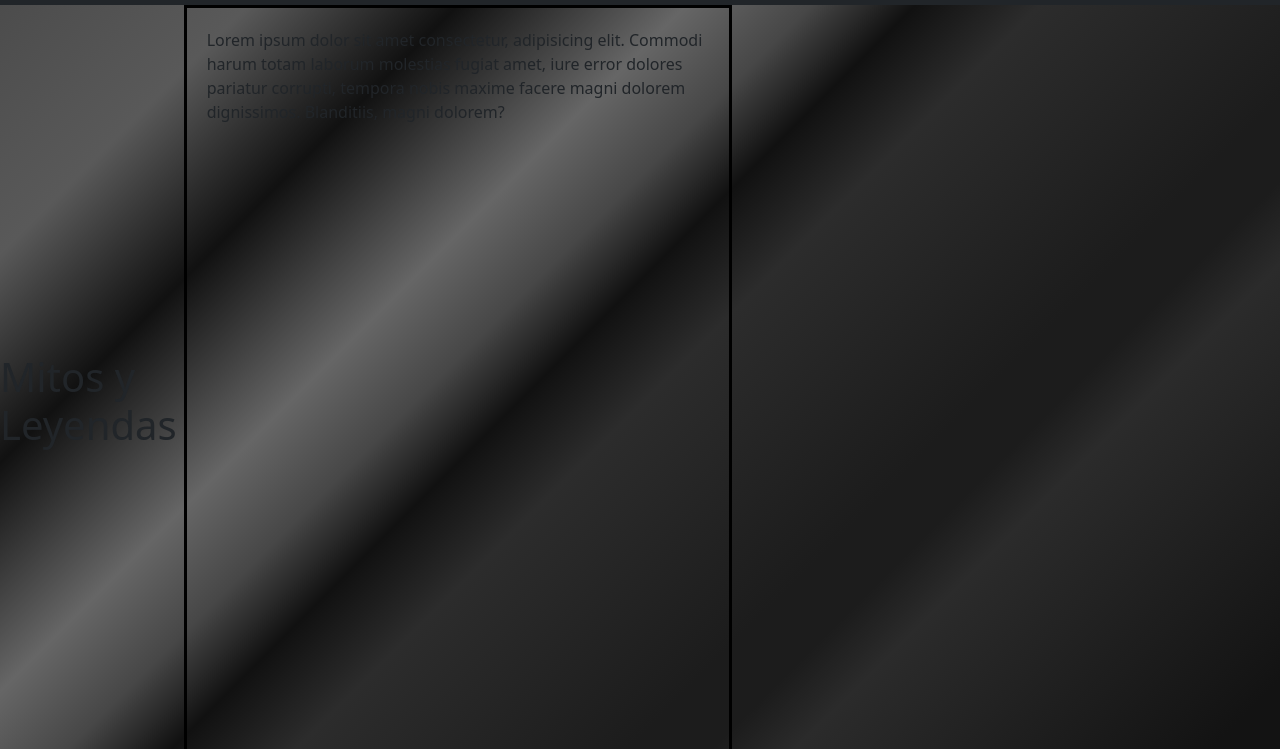
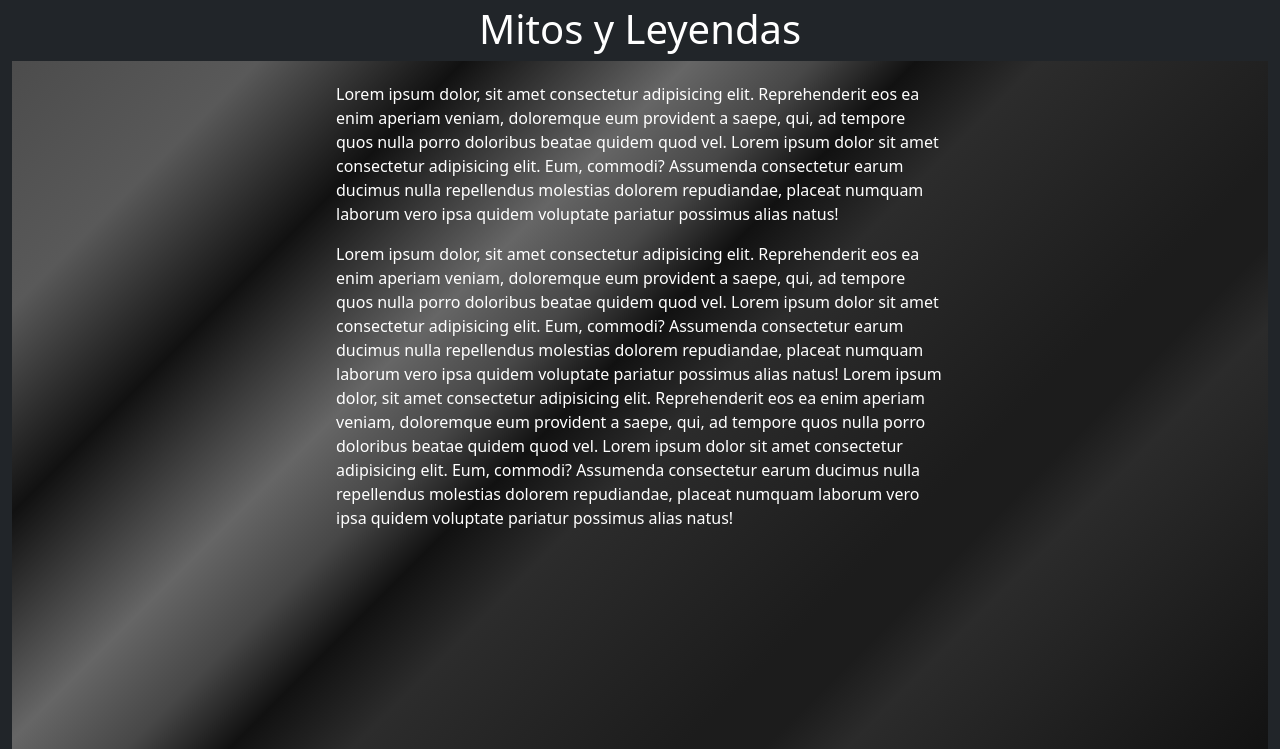
Before and after one commit to LeapGate/mitologia-LeonardoPortal, a website: page leyendas.html in a window 1280 px wide. Shown: the part 51-800 px from the top of the page. Drawn offline with nearby package versions, Linux system fonts and the light colour scheme.

Commit message:
Cambios en titulos y agregado de metas

```diff
--- /dev/null
+++ b/Cambios sass2.txt
@@ -0,0 +1,4 @@
+Se colocaron titulos
+se aplico seo
+se usaron metas decription
+se usaon ejemolos de map, mixin y extend
--- a/leyendas.html
+++ b/leyendas.html
@@ -5,6 +5,7 @@
     <meta name="viewport" content="width=device-width, initial-scale=1.0">
     <link href="https://cdn.jsdelivr.net/npm/bootstrap@5.0.2/dist/css/bootstrap.min.css" rel="stylesheet" integrity="sha384-EVSTQN3/azprG1Anm3QDgpJLIm9Nao0Yz1ztcQTwFspd3yD65VohhpuuCOmLASjC" crossorigin="anonymous">
     <link rel="stylesheet" href="css/stylo.css">
+    <meta name="description" content="Leyendas conocidas y mas!">
     <title>Leyendas</title>
 </head>
 <body>
@@ -25,12 +26,16 @@
         </div>
         </div>
     </nav>
-    <div class="contenedor">
-        <H1>Mitos y Leyendas</H1>
-        <section>
-            <div class="box">Lorem ipsum dolor sit amet consectetur adipisicing elit. Eum, commodi? Assumenda consectetur earum ducimus nulla repellendus molestias dolorem repudiandae, placeat numquam laborum vero ipsa quidem voluptate pariatur possimus alias natus!</div>
-            <div class="box">Lorem ipsum dolor sit amet consectetur, adipisicing elit. Commodi harum totam laborum molestias fugiat amet, iure error dolores pariatur corrupti, tempora nobis maxime facere magni dolorem dignissimos. Blanditiis, magni dolorem?</div>
-            <div class="box">Lorem ipsum dolor sit amet consectetur adipisicing elit. Beatae explicabo, veritatis repudiandae velit quidem in illum, quisquam aspernatur natus eum pariatur omnis! Ex maxime molestias aliquid aut eveniet, ad ducimus.</div>
+    <div class="container-fluid bg-dark">
+        <H1 id="titulo" class="text-center text-white bg-dark 100-vh">Mitos y Leyendas</H1>
+        <section class="contenedor">
+            <div class="box">
+                <p>Lorem ipsum dolor, sit amet consectetur adipisicing elit. Reprehenderit eos ea enim aperiam veniam, doloremque eum provident a saepe, qui, ad tempore quos nulla porro doloribus beatae quidem quod vel.
+                Lorem ipsum dolor sit amet consectetur adipisicing elit. Eum, commodi? Assumenda consectetur earum ducimus nulla repellendus molestias dolorem repudiandae, placeat numquam laborum vero ipsa quidem voluptate pariatur possimus alias natus!</p>
+                Lorem ipsum dolor, sit amet consectetur adipisicing elit. Reprehenderit eos ea enim aperiam veniam, doloremque eum provident a saepe, qui, ad tempore quos nulla porro doloribus beatae quidem quod vel.
+                Lorem ipsum dolor sit amet consectetur adipisicing elit. Eum, commodi? Assumenda consectetur earum ducimus nulla repellendus molestias dolorem repudiandae, placeat numquam laborum vero ipsa quidem voluptate pariatur possimus alias natus!
+                Lorem ipsum dolor, sit amet consectetur adipisicing elit. Reprehenderit eos ea enim aperiam veniam, doloremque eum provident a saepe, qui, ad tempore quos nulla porro doloribus beatae quidem quod vel.
+                Lorem ipsum dolor sit amet consectetur adipisicing elit. Eum, commodi? Assumenda consectetur earum ducimus nulla repellendus molestias dolorem repudiandae, placeat numquam laborum vero ipsa quidem voluptate pariatur possimus alias natus!</div>
         </section>
     </div>
     <footer>
--- a/scss/_main.scss
+++ b/scss/_main.scss
@@ -16,14 +16,33 @@
         }
 
     }
-    .box{
-        display: block;
-        height: 50rem;
-        width: 50%;
-        border: black solid;
-        padding: 20px;
+
+}
+
+.container-fluid{
+    #titulo{
+        @extend .box;
+
+    }
+    .contenedor{
+        .box{
+            @include ColorFont;
+            display: block;
+            height: 50rem;
+            width: 50%;
+            padding: 20px;
+            margin-top: 2rem;
+            padding: 5px 10px;
+            overflow: auto;
+            p{
+                font-weight: map-get($font-w, light);
+            }
+        }
     }
 }
+
+
+
 footer{
     background-color: black;
     display: block;
--- a/scss/_variables.scss
+++ b/scss/_variables.scss
@@ -11,6 +11,9 @@ $font-w:(
         font-weight: $v;
     }
 }
-@mixin name {
+@mixin ColorFont{
+    color: #fff;
+    font-size: 1rem;
+    font-weight: 300;
 
 }
```
Also changed, not shown: contacto.html (+2 -1 lines), galeria.html (+1 -0 lines), index.html (+1 -0 lines), css/stylo.css, mitologia.html (added).
